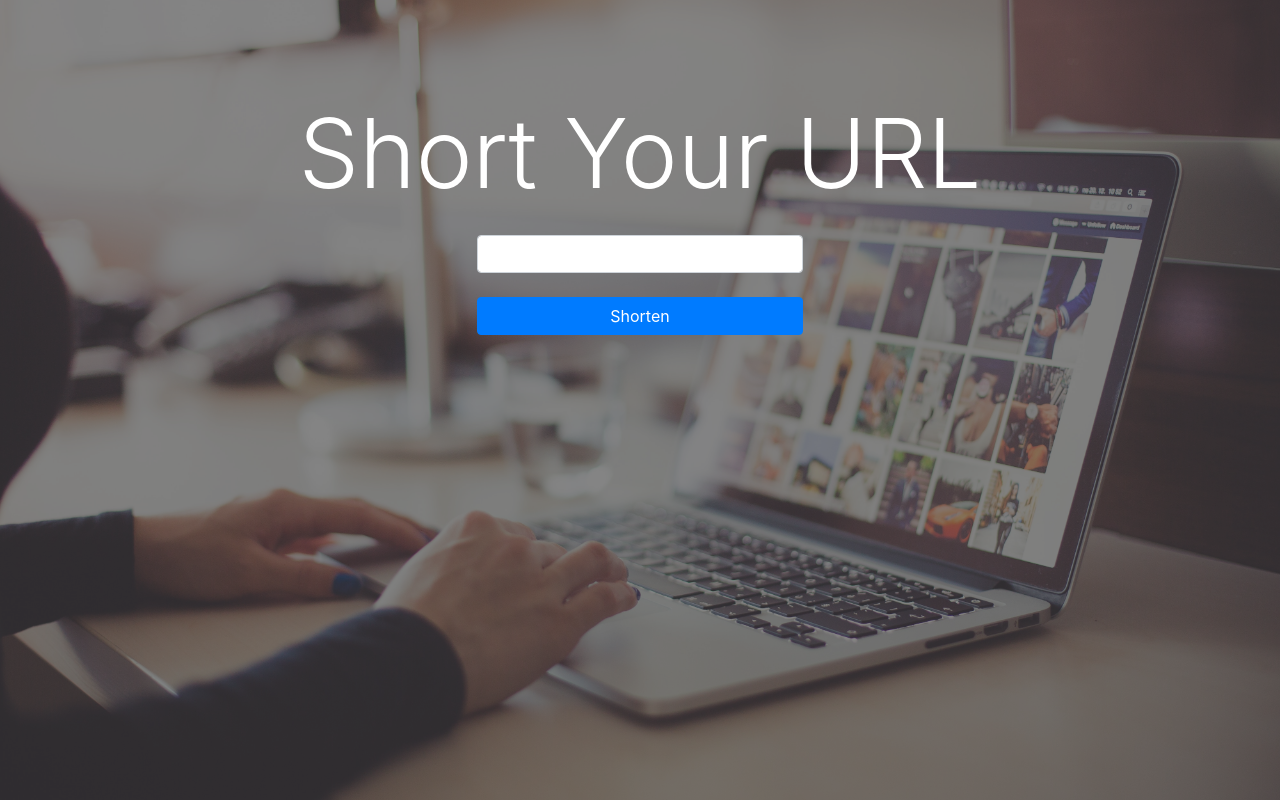
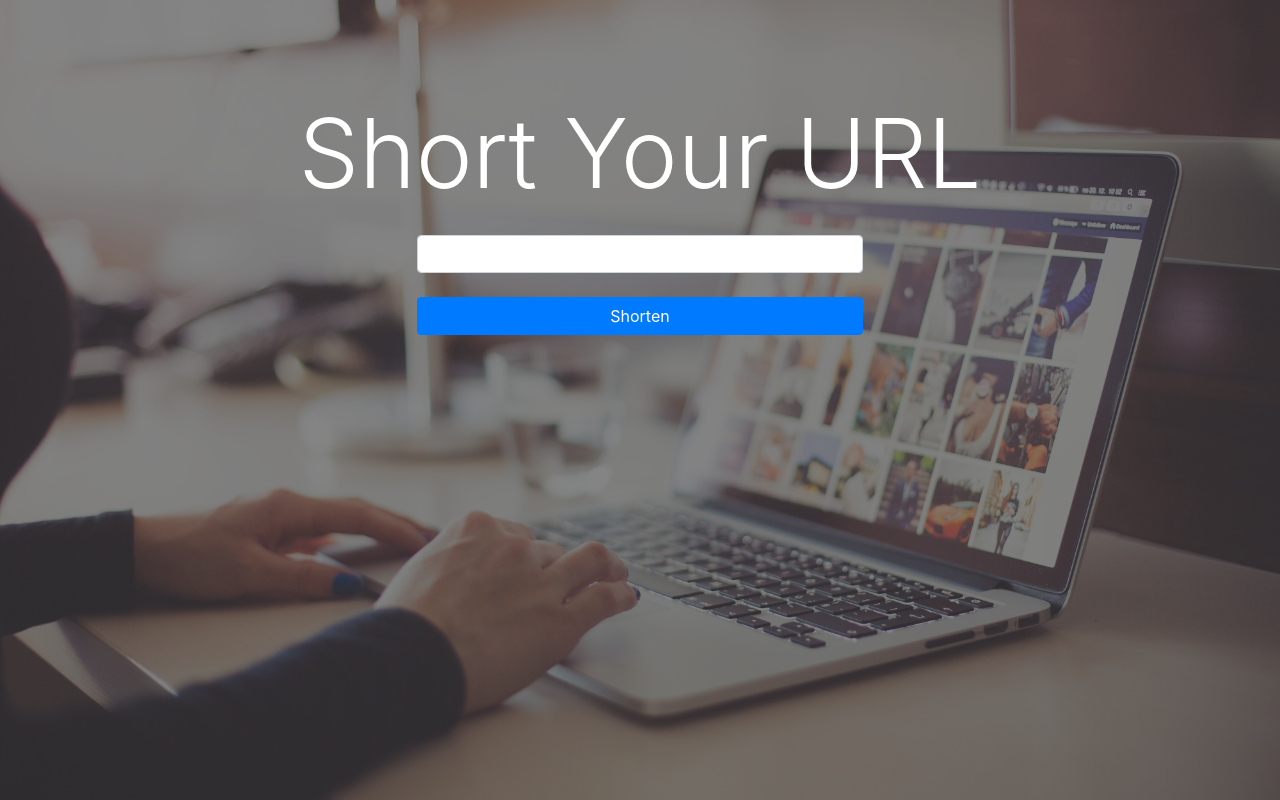
Before and after one commit to abdallash99/MERN-short-url, a React (Create React App) app in the folder client/: page / in a window 1280 px wide. Built offline with nearby package versions, Linux system fonts and the light colour scheme; the HTML template or start-up script is replaced by a standard one.

Commit message:
some improvement

```diff
--- a/client/src/App.js
+++ b/client/src/App.js
@@ -30,14 +30,17 @@ function App() {
           <div className="showcase-content">
             <div className="display-1">Short Your URL</div>
             <div className="row">
-              <div className="col-sm-6 offset-sm-3">
+              <div className="col-sm-8 offset-sm-2">
                 <form onSubmit={submit}>
                   <input type="text" className='form-control my-4' value={url} onChange={(e) => { setUrl(e.target.value) }} />
                   <input type="submit" value="Shorten" className='btn btn-block btn-primary' />
                 </form>
                 {
-                  loading ? <Spinner /> : null
+                  <div className="my-4">
+                    {loading ? <Spinner /> : null}
+                  </div>
                 }
+                <div className="text-center">
                   <div className="my-4">
                     {
                       shortUrl && !loading ? <a className='text-white my-4' href={shortUrl}>{shortUrl}</a> : null
@@ -48,6 +51,8 @@ function App() {
                       shortUrl && !loading ? <QRCode value={shortUrl} size={256} /> : null
                     }
                   </div>
+                </div>
+
 
 
               </div>
```
Lines whose indentation alone changed are shown as unchanged.
